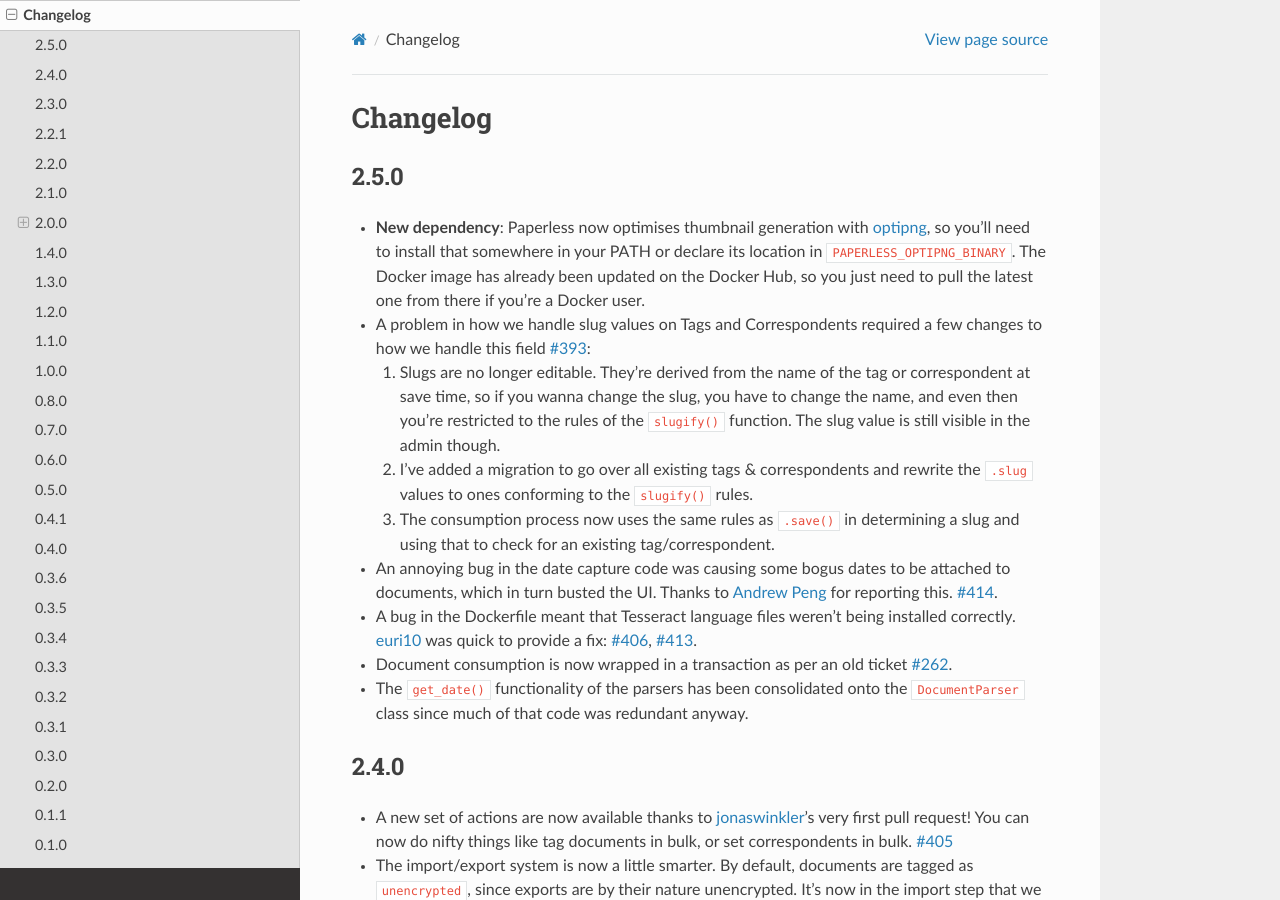
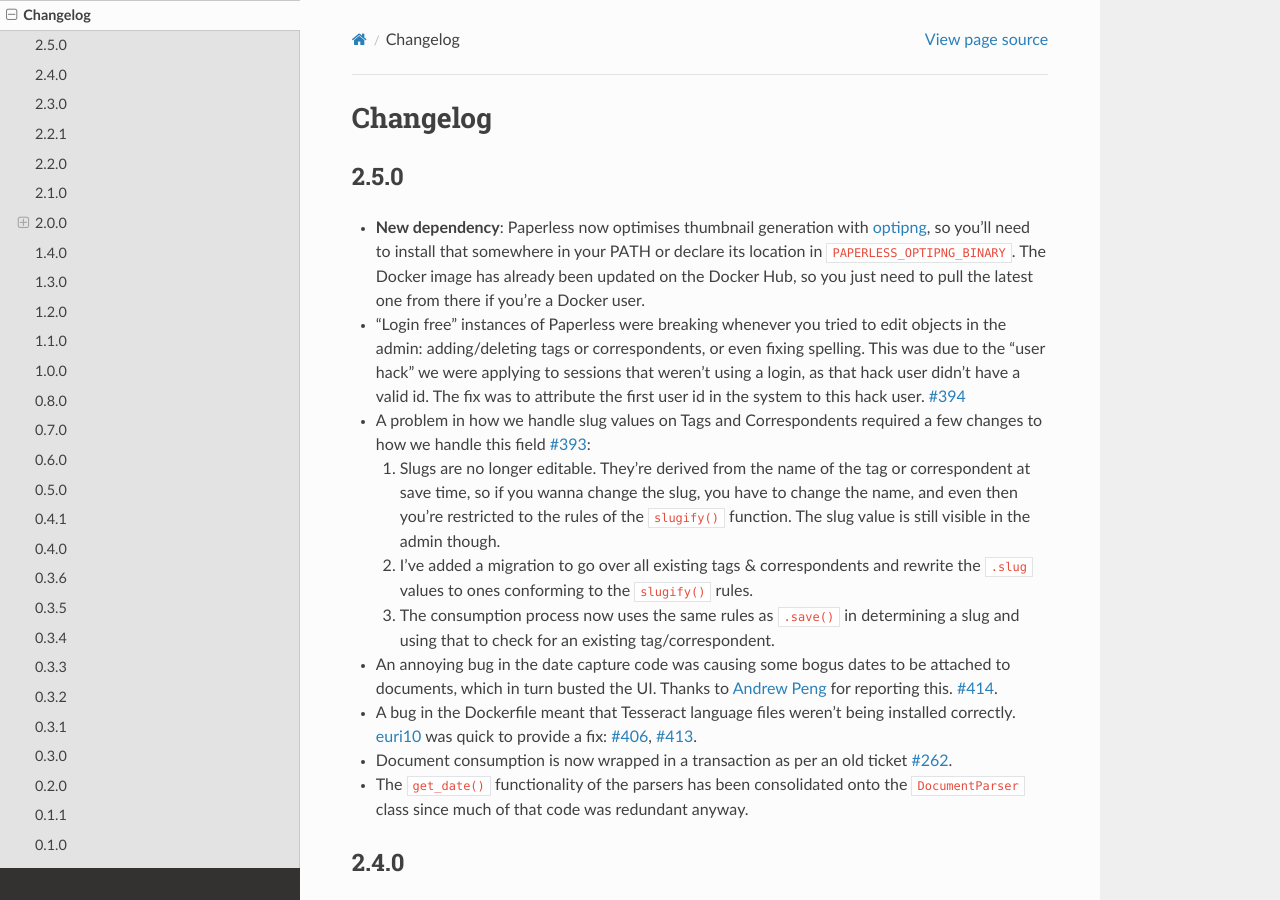
Before and after one commit to repoRangee/Large-scale, a Sphinx documentation site: the page built from docs/changelog.rst, in a window 1280 px wide and 900 px high. Built offline with Sphinx 7.4.7 and the Read the Docs theme 2.0.0, drawn with Linux system fonts in a browser that asks for light colours; formulas are drawn with MathJax 3.

Commit message:
Rework user hack for "login-free" sessions #394

```diff
--- a/docs/changelog.rst
+++ b/docs/changelog.rst
@@ -9,6 +9,12 @@ Changelog
   its location in ``PAPERLESS_OPTIPNG_BINARY``.  The Docker image has already
   been updated on the Docker Hub, so you just need to pull the latest one from
   there if you're a Docker user.
+
+* "Login free" instances of Paperless were breaking whenever you tried to edit
+  objects in the admin: adding/deleting tags or correspondents, or even fixing
+  spelling.  This was due to the "user hack" we were applying to sessions that
+  weren't using a login, as that hack user didn't have a valid id.  The fix was
+  to attribute the first user id in the system to this hack user.  `#394`_
 
 * A problem in how we handle slug values on Tags and Correspondents required a
   few changes to how we handle this field `#393`_:
@@ -648,6 +654,7 @@ bulk of the work on this big change.
 .. _#392: https://github.com/danielquinn/paperless/issues/392
 .. _#393: https://github.com/danielquinn/paperless/issues/393
 .. _#395: https://github.com/danielquinn/paperless/pull/395
+.. _#394: https://github.com/danielquinn/paperless/issues/394
 .. _#396: https://github.com/danielquinn/paperless/pull/396
 .. _#399: https://github.com/danielquinn/paperless/pull/399
 .. _#400: https://github.com/danielquinn/paperless/pull/400
```
Also changed, not shown: 1 other file.
